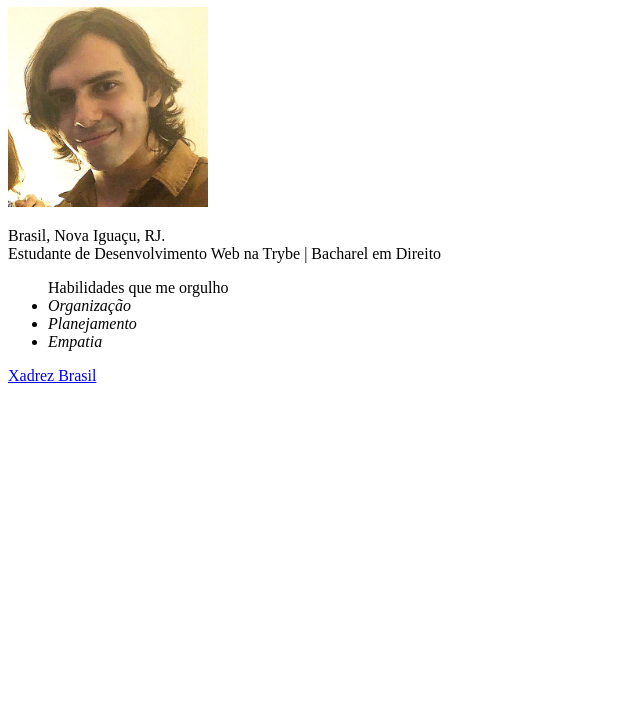
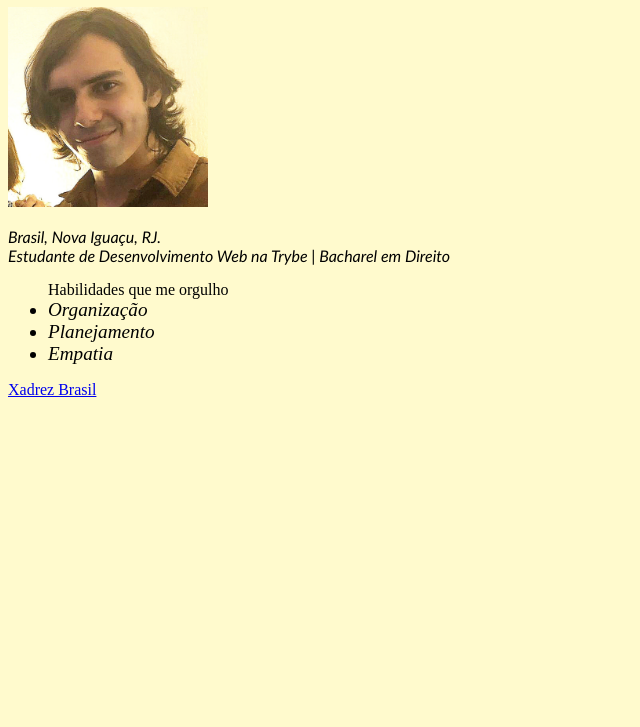
Before and after one commit to RenanClaude/RenanClaude.github.io, a plain HTML site: page index.html in a window 1280 px wide. Shown: the part 73-800 px from the top of the page, without its empty margins (0-640 px from the left). Drawn offline with Linux system fonts and the light colour scheme.

Commit message:
Portfólio evoluindo|3.2

```diff
--- a/index.html
+++ b/index.html
@@ -3,12 +3,7 @@
   <head>
     <meta charset="UTF-8">
     <title>Renan Claude Grossl</title>
-    <style>
-
-      li{font-style: italic;}
-
-
-    </style>
+    <link rel="stylesheet" href="style.css">
 
   </head>
 
@@ -18,10 +13,10 @@
     <p>Brasil, Nova Iguaçu, RJ.<br>
         Estudante de Desenvolvimento Web na Trybe | Bacharel em Direito</p>
 
-    <ul class="habilidades">Habilidades que me orgulho
-        <li>Organização</li>
-        <li>Planejamento</li>
-        <li>Empatia</li>
+    <ul>Habilidades que me orgulho
+        <li class="habilidades">Organização</li>
+        <li class="habilidades">Planejamento</li>
+        <li class="habilidades">Empatia</li>
     </ul>
 
     <a href="https://www.youtube.com/c/XadrezBrasil" target="_blank">Xadrez Brasil</a>
--- /dev/null
+++ b/style.css
@@ -0,0 +1,9 @@
+li{font-style: italic;}
+
+      h1{font-family:'Franklin Gothic Medium', 'Arial Narrow', Arial, sans-serif;}
+
+      p{font-family:'Gill Sans', 'Gill Sans MT', Calibri, 'Trebuchet MS', sans-serif; font-style: oblique;}
+
+      .habilidades{font-size: 120%;}
+
+      body{background-color:lemonchiffon}
```
